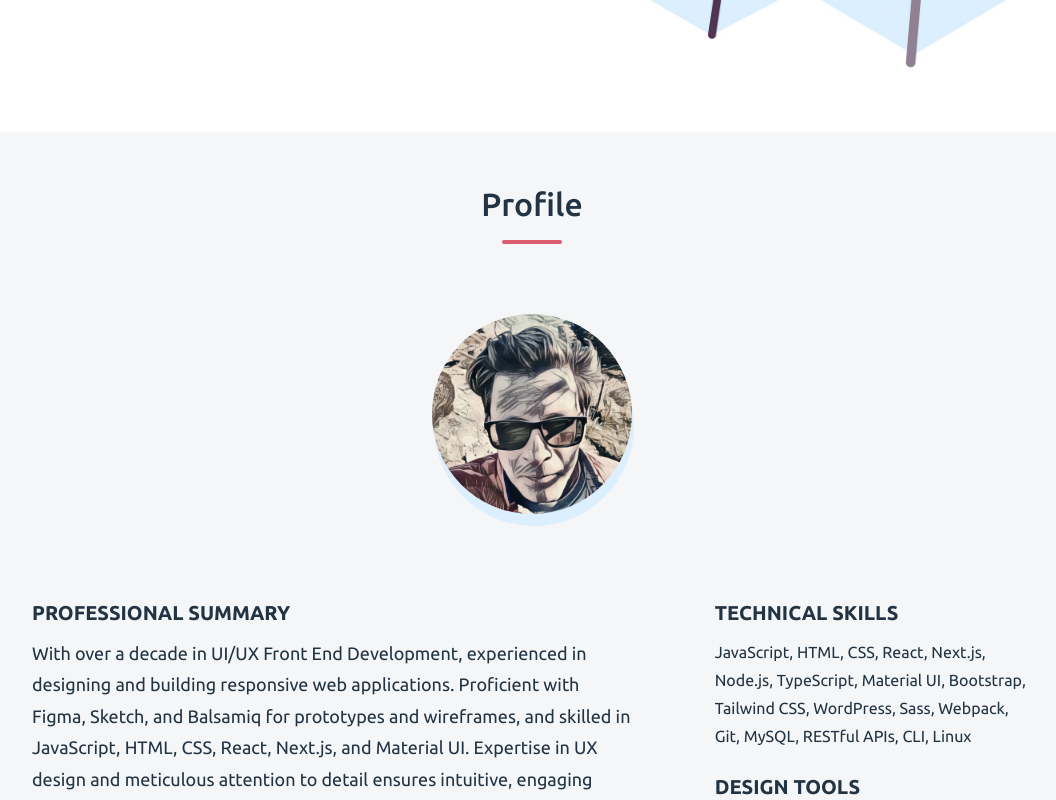
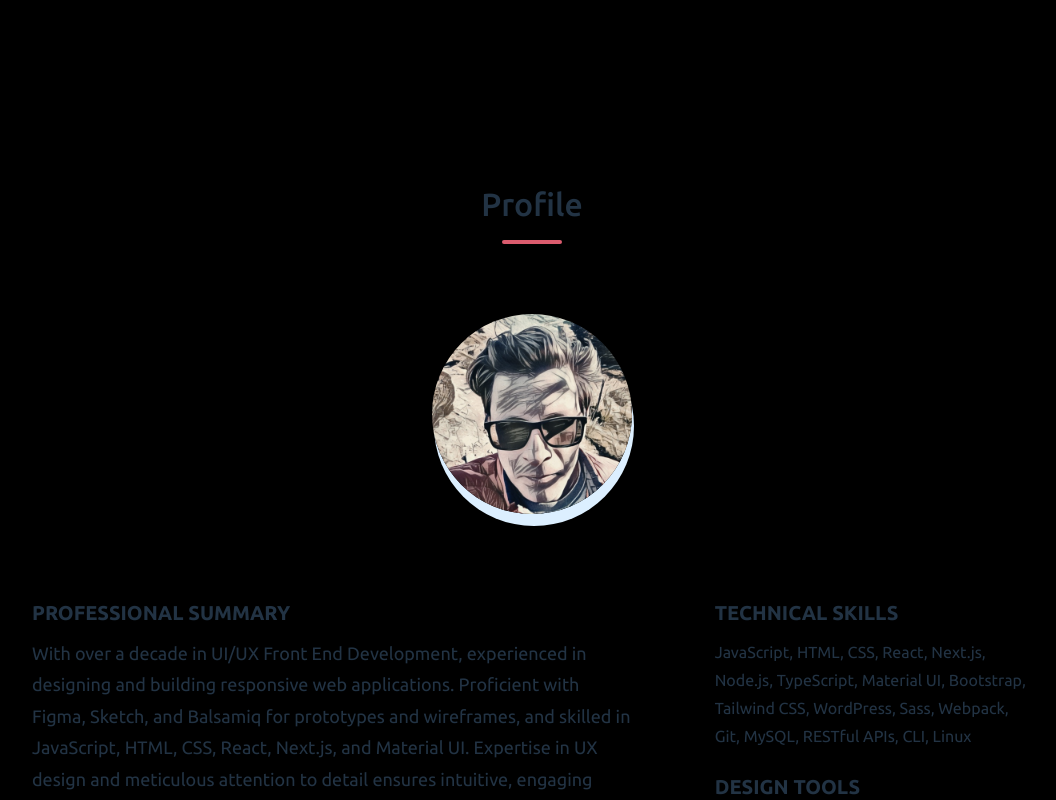
Before and after one commit to dzvilius/vilius-website, a Nuxt app: page / in a window 1280 px wide. Shown: the part 640-1440 px from the top of the page, without its empty margins (108-1164 px from the left). Built offline with nearby package versions, Linux system fonts and the light colour scheme.

Commit message:
dark background

```diff
--- a/assets/scss/_variables.scss
+++ b/assets/scss/_variables.scss
@@ -24,7 +24,7 @@ $color-ink: #212b36;
 // =============================================================================
 
 $primary: $color-primary;
-$body-background-color: #fff;
+$body-background-color: #000;
 $family-primary: 'Ubuntu', sans-serif;
 $text: $color-one;
 
--- a/components/About.vue
+++ b/components/About.vue
@@ -64,7 +64,7 @@ export default {
 @import '~assets/scss/_variables.scss';
 
 .AboutSection {
-  background: #f4f6f8;
+  background: #000;
   padding-bottom: 72px;
 
   .container {
--- a/components/Experience.vue
+++ b/components/Experience.vue
@@ -245,7 +245,7 @@ export default {
 @import '~assets/scss/_variables.scss';
 
 .HiringSection {
-  background: #fff;
+  background: #000;
 }
 
 .HiringSection__Title {
--- a/components/Header.vue
+++ b/components/Header.vue
@@ -32,14 +32,13 @@ export default {
 <style lang="scss" scoped>
 @import '~assets/scss/_variables.scss';
 
-$app-header-background-colour: #fff !default;
+$app-header-background-colour: #000 !default;
 
 .AppHeader {
   background-color: $app-header-background-colour;
 }
 
 .Hero {
-  background-image: url('~assets/images/intro.jpg');
   background-size: auto 380px;
   background-position: right 70%;
   background-repeat: no-repeat;
```
